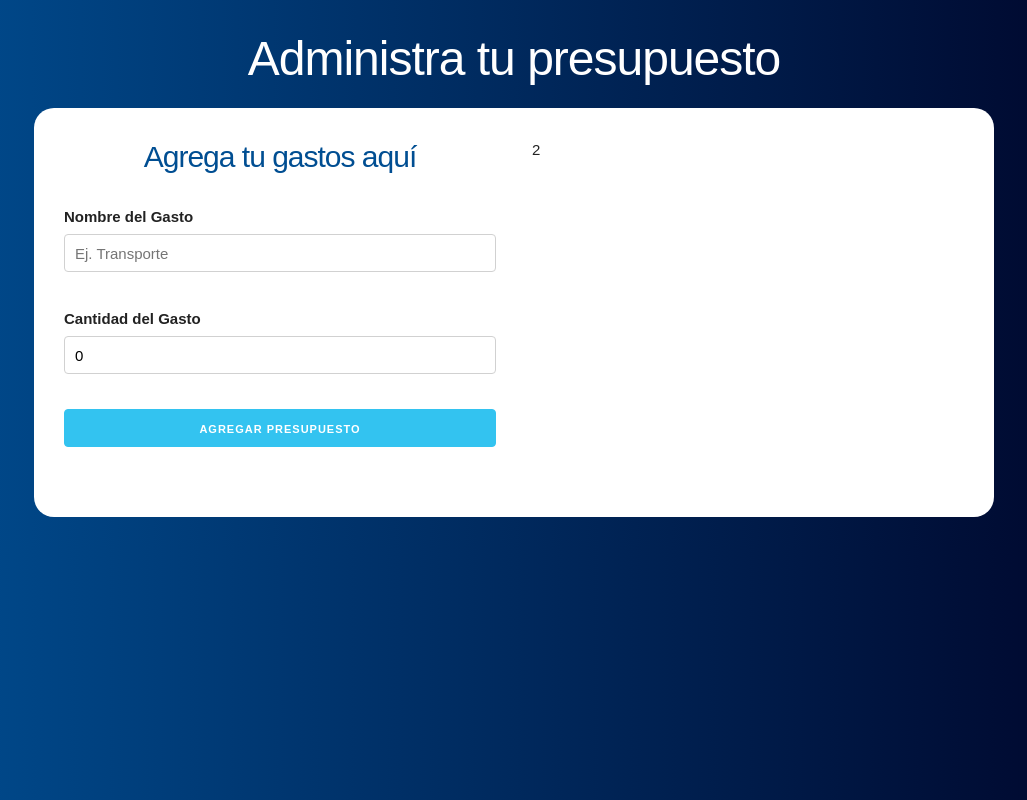
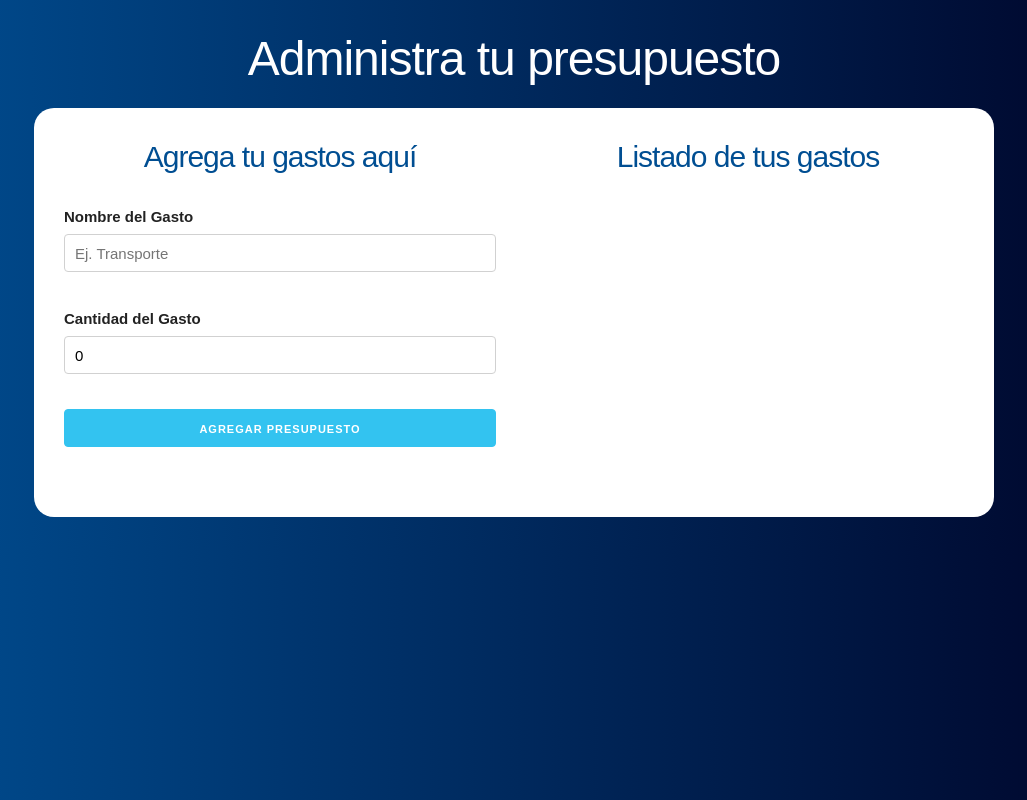
Before and after one commit to mrdebugcode/budget_manager, a React (Create React App) app: page / in a window 1280 px wide. Both pictures are taken after typing "5" into the empty fields and a click on the input "Definir Presupuesto". Shown: the whole page, without its empty margins (126-1153 px from the left). Built offline with nearby package versions, Linux system fonts and the light colour scheme.

Commit message:
Se crearon 2 componentes, componente de Gasto y Listado, se agrego la funcion que enlista los gastos

```diff
--- a/src/App.js
+++ b/src/App.js
@@ -1,6 +1,7 @@
 import React, { useState } from 'react';
 import Pregunta from './components/Pregunta';
 import Formulario from './components/Formulario';
+import Listado from './components/Listado';
 
 
 function App() {
@@ -38,7 +39,9 @@
                       />
                     </div>
                     <div className="one-half column">
-                      2
+                      <Listado
+                        gastos={gastos}
+                      />
                     </div>
                   </div>
                   )}
--- /dev/null
+++ b/src/components/Gasto.js
@@ -0,0 +1,15 @@
+import React from 'react';
+
+const Gasto = ({gasto}) => {
+    return (
+        <li className="gastos">
+            <p>
+                {gasto.nombre}
+
+                <span className="gasto">$ {gasto.cantidad} </span>
+            </p>
+        </li>
+     );
+}
+
+export default Gasto;
--- /dev/null
+++ b/src/components/Listado.js
@@ -0,0 +1,19 @@
+import React from 'react';
+import Gasto from './Gasto';
+
+
+const Listado = ({gastos}) => {
+    return (
+        <div className="gastos-realizados">
+            <h2>Listado de tus gastos</h2>
+            {gastos.map(gasto => (
+                <Gasto
+                    key={gasto.id}
+                    gasto={gasto}
+                />
+            ))}
+        </div>
+     );
+}
+
+export default Listado;
```
